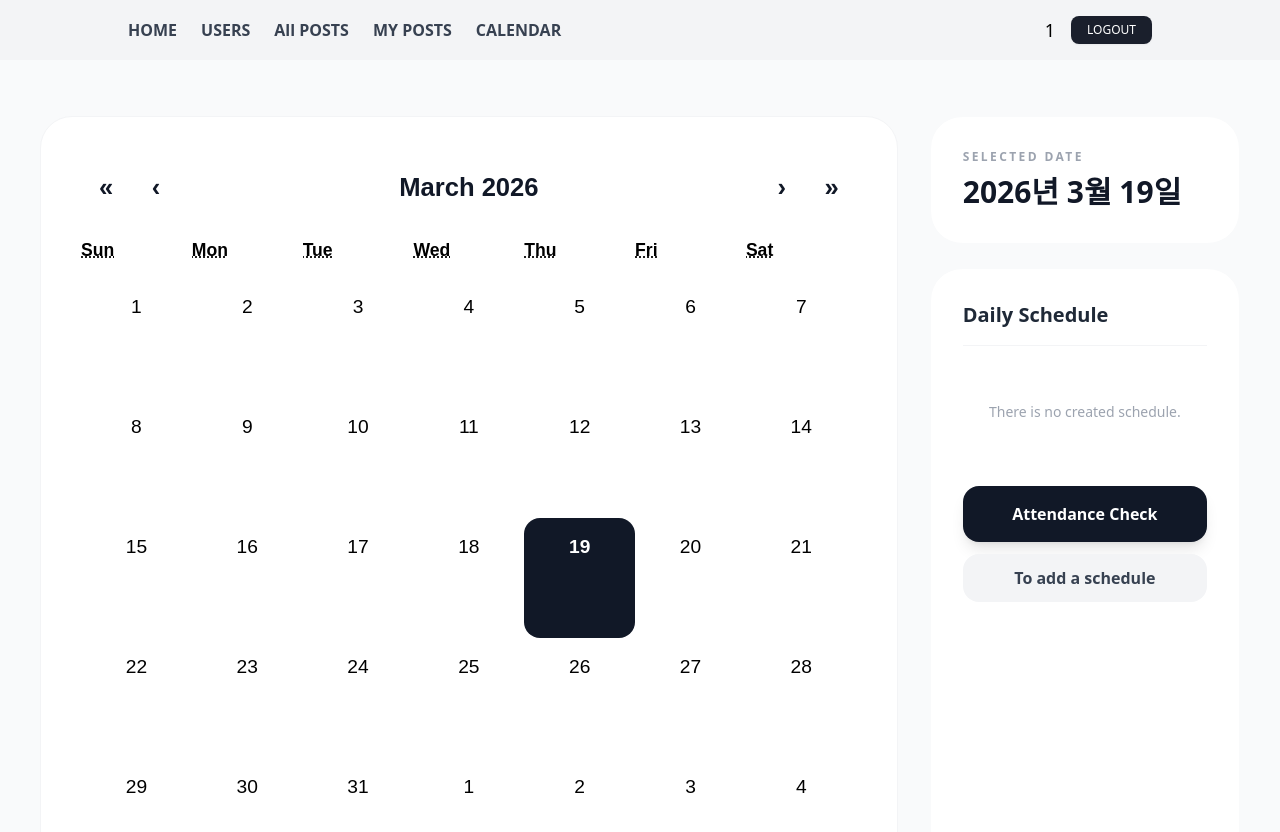
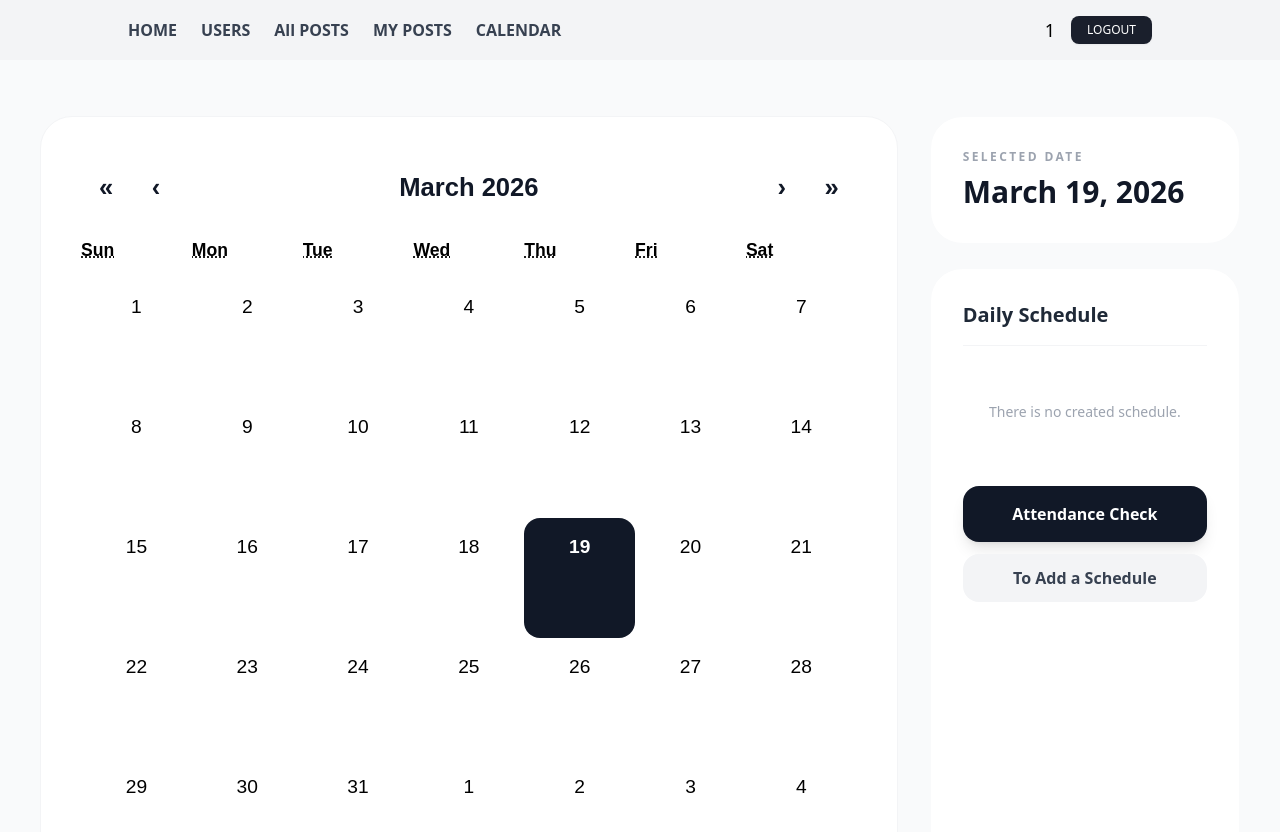
Before and after one commit to PARKJAEKYUNG0525/Blog_mini_project, a React (Vite) app: page /calendar in a window 1280 px wide. Shown: the top 832 px of the page. Built offline with nearby package versions, Linux system fonts and the light colour scheme; sample sign-in values are in the browser's storage.

Commit message:
영어로 수정

```diff
--- a/src/components/Calendar.jsx
+++ b/src/components/Calendar.jsx
@@ -76,6 +76,7 @@ const Calendar = () => {
             onChange={setDate}
             value={date}
             calendarType="gregory"
+            locale="en-US"
             formatDay={(locale, date) => date.getDate()}
             tileContent={({ date, view }) => {
               if (view !== "month") return null;
@@ -94,7 +95,7 @@ const Calendar = () => {
           <div className="bg-white p-8 rounded-[32px] border border-gray-50">
             <p className="text-xs font-bold text-gray-400 mb-2 uppercase tracking-[0.2em]">Selected Date</p>
             <p className="text-3xl font-black text-gray-900 leading-tight">
-              {date.toLocaleDateString('ko-KR', { year: 'numeric', month: 'long', day: 'numeric' })}
+              {date.toLocaleDateString('en-US', { year: 'numeric', month: 'long', day: 'numeric' })}
             </p>
           </div>
 
@@ -134,10 +135,10 @@ const Calendar = () => {
                 onClick={() => setIsOpen(!isOpen)}
                 className="w-full py-3 bg-gray-100 text-gray-700 rounded-2xl font-semibold hover:bg-gray-200 transition-all"
               >
-                {isOpen ? "Close" : "To add a schedule"}
+                {isOpen ? "Close" : "To Add a Schedule"}
               </button>
 
-              {/* ✅ 3. isOpen이 true일 때만 ScheduleForm이 보임 */}
+              {/* isOpen이 true일 때만 ScheduleForm이 보임 */}
               {isOpen && (
                 <div className="mt-2 p-4 border rounded-2xl bg-gray-50 animate-in fade-in zoom-in duration-200">
                   <ScheduleForm
```
